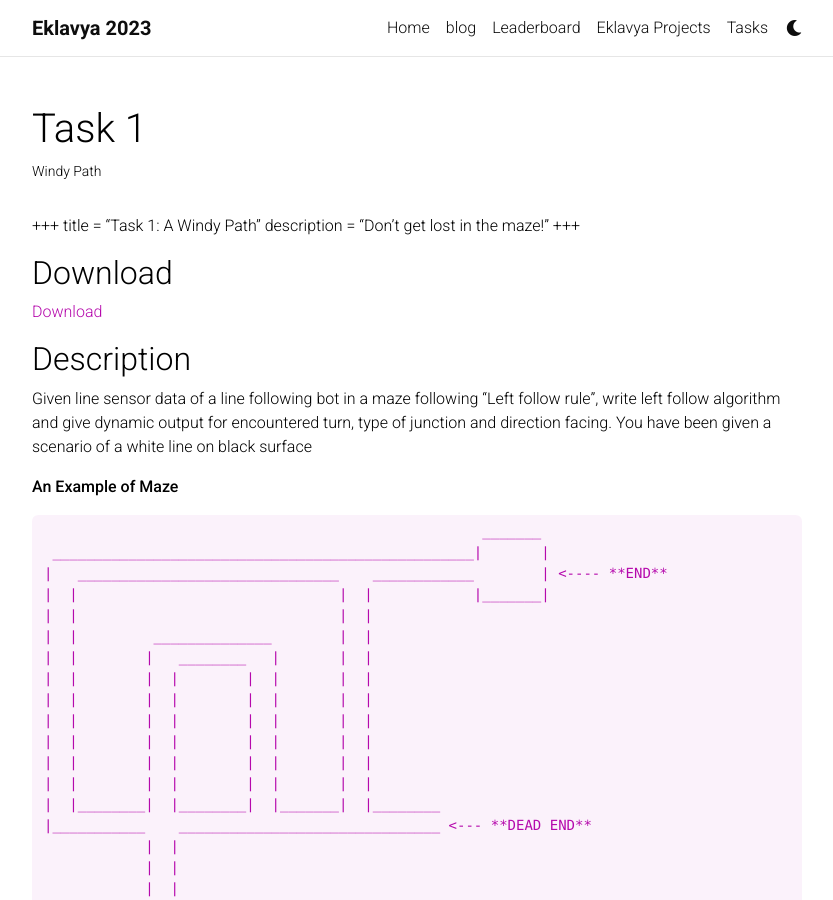
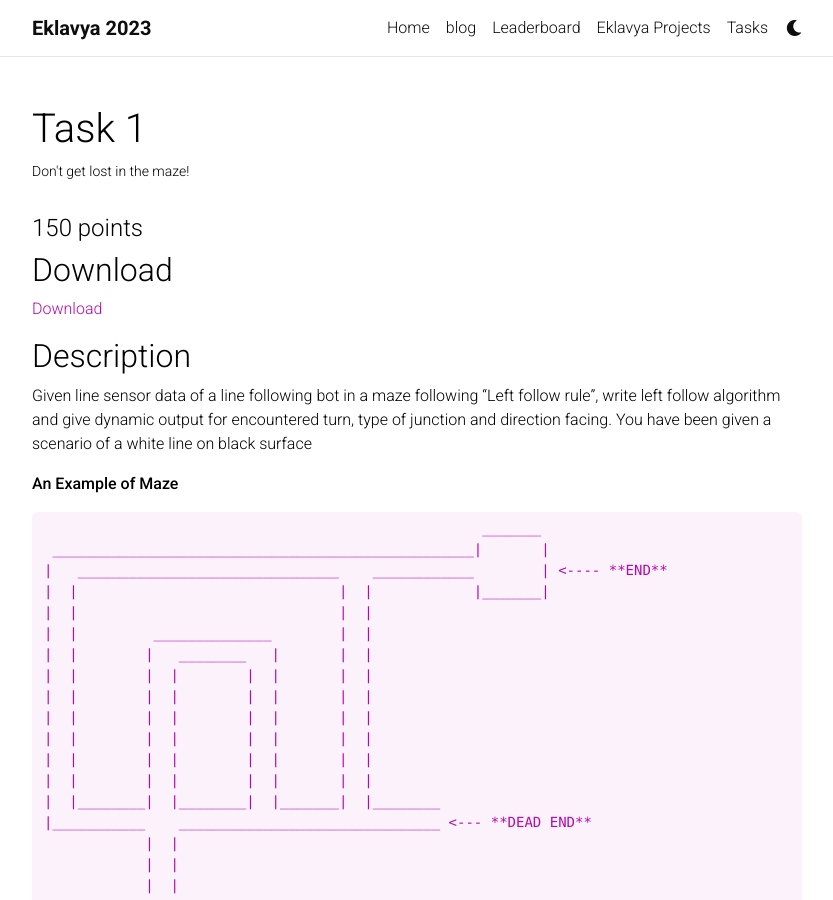
Before and after one commit to SRA-VJTI/eklavya.github.io, a Jekyll site: the page built from _tasks/task1.md, in a window 1280 px wide and 900 px high. Shown: the whole window, without its empty margins (223-1056 px from the left). Built offline with Jekyll 4.4.1, drawn with Linux system fonts in a browser that asks for light colours; full-size pictures stand in for the smaller copies a plugin makes; comment, search, counter and statistics services are not loaded; a style sheet for code colours, icons or effects is not loaded.

Commit message:
Added points

```diff
--- a/_tasks/task1.md
+++ b/_tasks/task1.md
@@ -1,16 +1,13 @@
 ---
 layout: page
 title: Task 1
-description: Windy Path
+description: Don't get lost in the maze!
 img: assets/img/Windy.jpeg
 importance: 2
 category: Computer Vision
 ---
 
-+++
-title = "Task 1: A Windy Path"
-description = "Don't get lost in the maze!"
-+++
+#### 150 points
 
 ## Download
 
```
Also changed, not shown: _tasks/task0.md (+2 -0 lines), _tasks/task2.md (+2 -0 lines), _tasks/task3.md (+2 -0 lines), _tasks/task4.md (+2 -0 lines), 8 other files.
